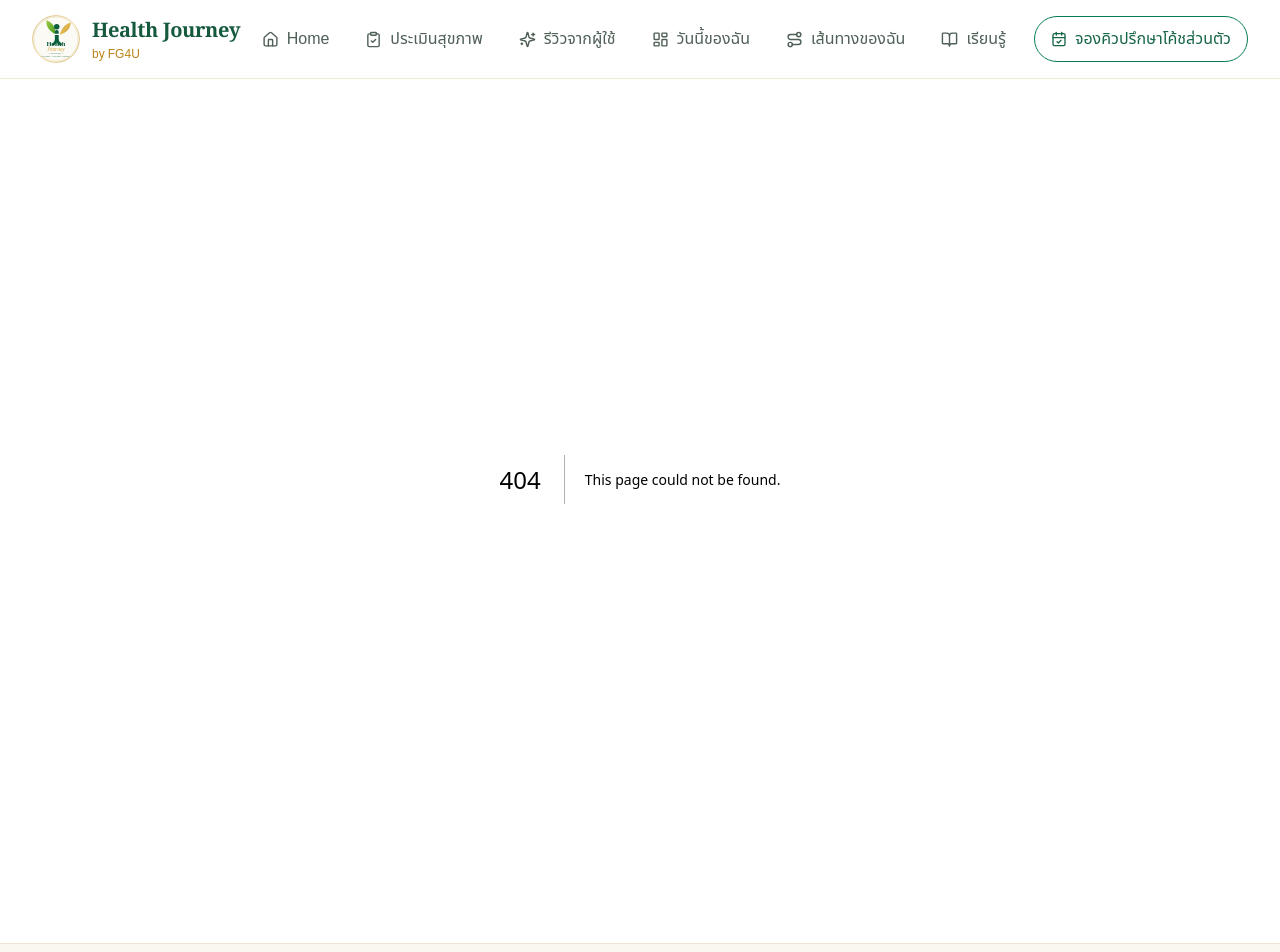
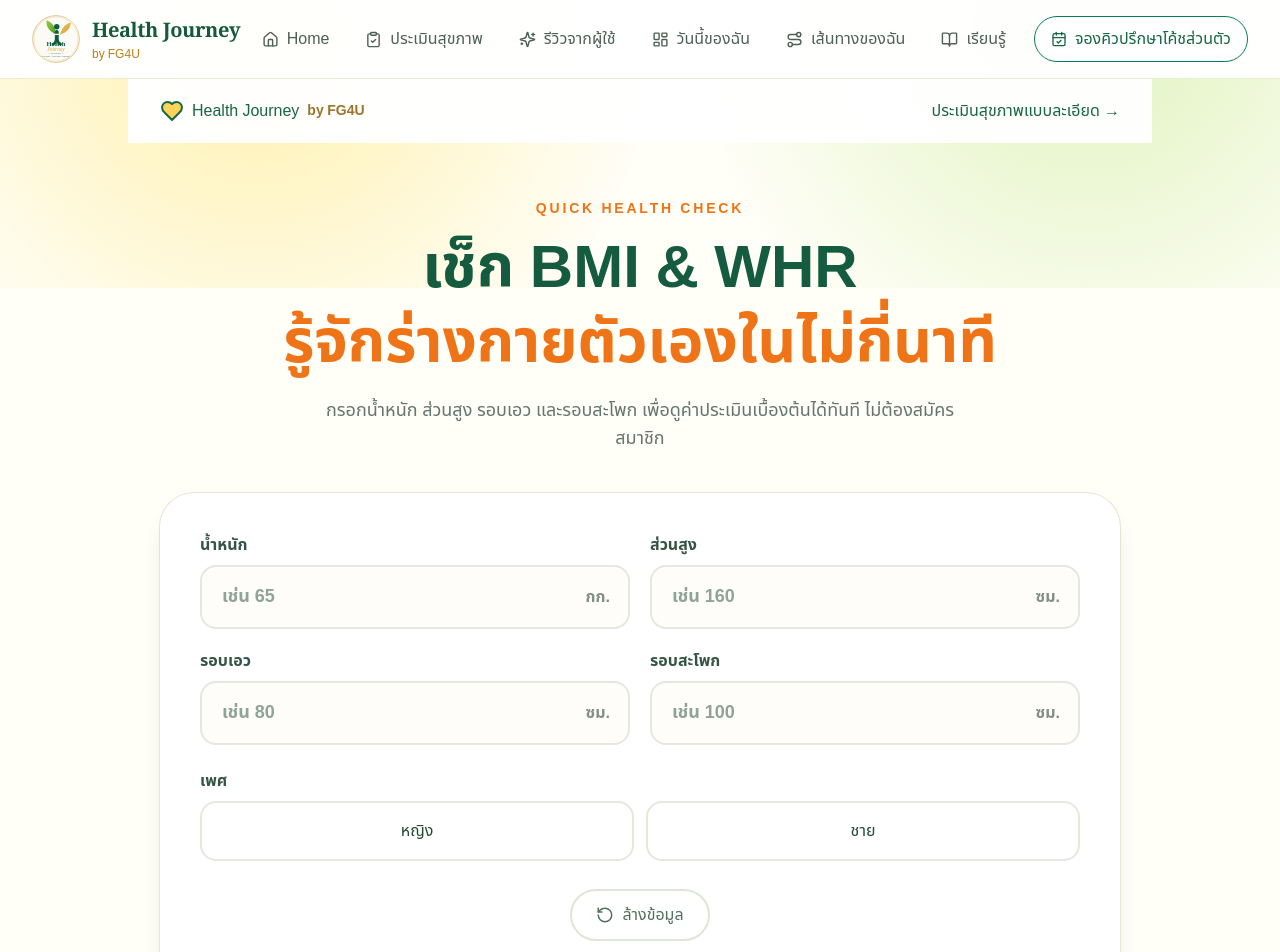
Before and after one commit to healthjourneyth/health-journey, a Next.js app: page /check in a window 1280 px wide. Before the commit this address had no page. Shown: the top 952 px of the page. Built offline with nearby package versions, Linux system fonts and the light colour scheme; a web font is replaced by a local one.

Commit message:
Add standalone BMI and WHR quick check for LINE OA

```diff
--- /dev/null
+++ b/app/check/page.tsx
@@ -0,0 +1,37 @@
+'use client';
+import {useMemo,useState} from 'react';
+import Link from 'next/link';
+import {ArrowRight,Calculator,Heart,ShieldCheck,RotateCcw} from 'lucide-react';
+
+function bmiCategory(b:number){
+  if(b<18.5)return ['น้ำหนักน้อย','ควรดูร่วมกับโภชนาการและสุขภาพโดยรวม','yellow'];
+  if(b<23)return ['อยู่ในช่วงปกติ','เป็นข้อมูลคัดกรองเบื้องต้น ยังควรดูร่วมกับรอบเอวและปัจจัยสุขภาพอื่น ๆ','green'];
+  if(b<25)return ['เริ่มมีแนวโน้มน้ำหนักเกิน','ลองดูร่วมกับรอบเอวและพฤติกรรมการกินเพื่อเห็นภาพสุขภาพชัดขึ้น','orange'];
+  if(b<30)return ['น้ำหนักเกิน','BMI เป็นตัวชี้วัดคัดกรองเบื้องต้น ควรดูร่วมกับรอบเอวและปัจจัยสุขภาพอื่น ๆ','orange'];
+  return ['BMI สูง','ควรประเมินสุขภาพโดยรวมเพิ่มเติม โดยเฉพาะถ้ามีโรคประจำตัวหรือใช้ยาอยู่','red'];
+}
+function whrCategory(v:number,sex:string){
+  if(!sex)return ['ผล WHR','เลือกเพศเพื่อดูเกณฑ์ประกอบ','gray'];
+  const high=sex==='หญิง'?v>=0.85:v>=0.90;
+  return high?['รอบเอวเมื่อเทียบกับสะโพกค่อนข้างสูง','ค่า WHR ตั้งแต่ 0.85 ในผู้หญิง หรือ 0.90 ในผู้ชาย เป็นเกณฑ์ที่ WHO ใช้ประกอบการประเมินความเสี่ยงที่เพิ่มขึ้น','orange']:['อยู่ต่ำกว่าเกณฑ์อ้างอิง WHO','ค่า WHR ต่ำกว่า 0.85 ในผู้หญิง หรือ 0.90 ในผู้ชาย','green'];
+}
+export default function QuickCheck(){
+ const [weight,setWeight]=useState(''); const [height,setHeight]=useState(''); const [waist,setWaist]=useState(''); const [hip,setHip]=useState(''); const [sex,setSex]=useState('');
+ const bmi=useMemo(()=>weight&&height?Number(weight)/(Number(height)/100)**2:0,[weight,height]);
+ const whr=useMemo(()=>waist&&hip?Number(waist)/Number(hip):0,[waist,hip]);
+ const bc=bmi?bmiCategory(bmi):null; const wc=whr?whrCategory(whr,sex):null;
+ const reset=()=>{setWeight('');setHeight('');setWaist('');setHip('');setSex('')};
+ return <main className="min-h-screen bg-[#fffdf5] text-[#214a38]">
+  <div className="absolute inset-x-0 top-0 h-72 bg-[radial-gradient(circle_at_20%_10%,#fff0aa,transparent_38%),radial-gradient(circle_at_85%_5%,#dff3bd,transparent_35%)] -z-0"/>
+  <header className="relative mx-auto flex max-w-5xl items-center justify-between px-5 py-5 md:px-8"><Link href="/" className="flex items-center gap-2 font-black text-[#176646]"><Heart className="fill-[#ffd35a]"/> Health Journey <span className="hidden text-sm font-semibold text-[#9a762b] sm:inline">by FG4U</span></Link><Link href="/assessment" className="text-sm font-bold text-[#176646] hover:text-[#ef7417]">ประเมินสุขภาพแบบละเอียด →</Link></header>
+  <section className="relative mx-auto max-w-4xl px-5 pb-10 pt-8 text-center md:px-8 md:pt-14"><div className="text-sm font-black tracking-[0.2em] text-[#ef7417]">QUICK HEALTH CHECK</div><h1 className="mt-3 text-4xl font-black leading-tight text-[#145b3f] md:text-6xl">เช็ก BMI & WHR<br/><span className="text-[#ef7417]">รู้จักร่างกายตัวเองในไม่กี่นาที</span></h1><p className="mx-auto mt-4 max-w-2xl text-base font-medium leading-7 text-[#65766c] md:text-lg">กรอกน้ำหนัก ส่วนสูง รอบเอว และรอบสะโพก เพื่อดูค่าประเมินเบื้องต้นได้ทันที ไม่ต้องสมัครสมาชิก</p></section>
+  <section className="relative mx-auto max-w-5xl px-5 pb-16 md:px-8"><div className="rounded-[34px] bg-white p-6 shadow-xl ring-1 ring-[#e8e4d4] md:p-10"><div className="grid gap-5 sm:grid-cols-2"><Field label="น้ำหนัก" unit="กก." value={weight} onChange={setWeight} placeholder="เช่น 65"/><Field label="ส่วนสูง" unit="ซม." value={height} onChange={setHeight} placeholder="เช่น 160"/><Field label="รอบเอว" unit="ซม." value={waist} onChange={setWaist} placeholder="เช่น 80"/><Field label="รอบสะโพก" unit="ซม." value={hip} onChange={setHip} placeholder="เช่น 100"/></div><div className="mt-6"><label className="mb-2 block text-base font-black text-[#355447]">เพศ</label><div className="grid grid-cols-2 gap-3"><button type="button" onClick={()=>setSex('หญิง')} className={`rounded-2xl border-2 p-4 text-lg font-bold ${sex==='หญิง'?'border-[#ef7417] bg-[#fff5df] text-[#ef7417]':'border-[#e5e8df]'}`}>หญิง</button><button type="button" onClick={()=>setSex('ชาย')} className={`rounded-2xl border-2 p-4 text-lg font-bold ${sex==='ชาย'?'border-[#ef7417] bg-[#fff5df] text-[#ef7417]':'border-[#e5e8df]'}`}>ชาย</button></div></div>
+  {(bc||wc)&&<div className="mt-8 grid gap-5 md:grid-cols-2"><Result title="BMI" value={bmi?bmi.toFixed(1):'—'} info={bc}/><Result title="WHR" value={whr?whr.toFixed(2):'—'} info={wc}/></div>}
+  <div className="mt-7 flex flex-col items-center gap-3"><button type="button" onClick={reset} className="inline-flex items-center gap-2 rounded-full border-2 border-[#dfe6d7] bg-white px-6 py-3 font-bold text-[#52705f]"><RotateCcw size={18}/> ล้างข้อมูล</button><Link href="/assessment" className="inline-flex items-center gap-3 rounded-full bg-gradient-to-r from-[#087b58] to-[#39945f] px-7 py-4 text-lg font-black text-white shadow-lg">อยากประเมินสุขภาพต่อ <ArrowRight size={21}/></Link></div>
+  <div className="mt-7 flex items-start gap-3 rounded-2xl bg-[#fff8df] p-4 text-sm leading-6 text-[#75613c]"><ShieldCheck className="mt-0.5 shrink-0 text-[#5d8c4c]" size={20}/><span>ข้อมูลนี้เป็นการคัดกรองเบื้องต้น ไม่ใช่การวินิจฉัยโรค และไม่ควรใช้แทนคำแนะนำจากแพทย์</span></div>
+  </div></section>
+  <footer className="border-t border-[#e8e1cf] bg-[#f7f5e9] py-7 text-center text-sm text-[#718078]">Health Journey by FG4U · Quick Health Check</footer>
+ </main>
+}
+function Field({label,unit,value,onChange,placeholder}:{label:string;unit:string;value:string;onChange:(v:string)=>void;placeholder:string}){return <label className="block"><span className="mb-2 block text-base font-black text-[#355447]">{label}</span><div className="relative"><input inputMode="decimal" type="number" min="0" value={value} onChange={e=>onChange(e.target.value)} placeholder={placeholder} className="w-full rounded-2xl border-2 border-[#e4e8df] bg-[#fffdfa] px-5 py-4 pr-16 text-lg font-semibold outline-none focus:border-[#ef7417]"/><span className="absolute right-5 top-1/2 -translate-y-1/2 font-bold text-[#829087]">{unit}</span></div></label>}
+function Result({title,value,info}:{title:string;value:string;info:any}){return <div className="rounded-[28px] bg-gradient-to-br from-[#eef7df] via-[#fff8df] to-[#fff0d8] p-6 ring-1 ring-[#e0e9cf]"><div className="flex items-center justify-between"><div className="flex items-center gap-2 text-sm font-black tracking-widest text-[#ef7417]"><Calculator size={18}/>{title}</div><div className="text-4xl font-black text-[#176646]">{value}</div></div>{info&&<><div className="mt-4 text-xl font-black text-[#176646]">{info[0]}</div><p className="mt-2 text-sm font-medium leading-6 text-[#5b6c63]">{info[1]}</p></>}</div>}
```
